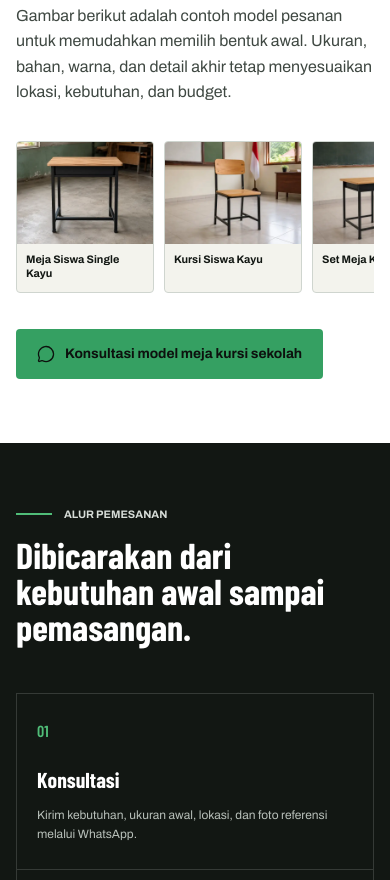
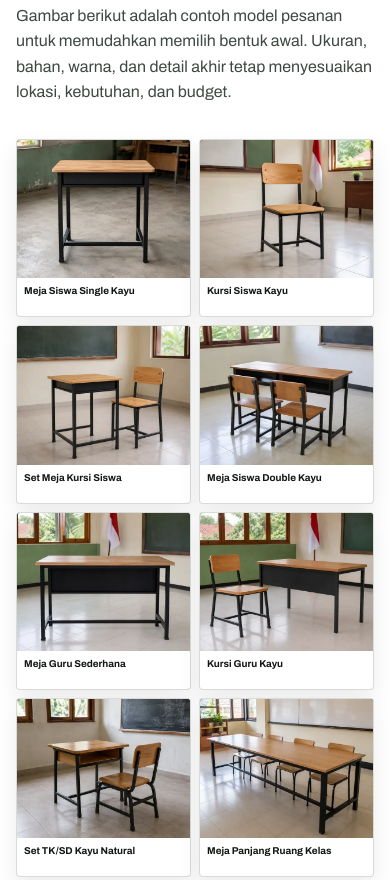
Before and after one commit to nsyrah3/hijaoe-website, a website: page layanan/meja-kursi-sekolah-makassar.html in a window 390 px wide. Shown: the part 2393-3273 px from the top of the page. Drawn offline with nearby package versions, Linux system fonts and the light colour scheme.

Commit message:
fix: modernize service model gallery grid

```diff
--- a/assets/css/styles.css
+++ b/assets/css/styles.css
@@ -1485,30 +1485,25 @@ section[id] {
 }
 
 .service-model-gallery {
-  display: flex;
-  gap: 12px;
-  overflow-x: auto;
-  overscroll-behavior-x: contain;
-  padding: 2px 0 14px;
-  scroll-snap-type: x mandatory;
-  scrollbar-width: thin;
+  display: grid;
+  grid-template-columns: repeat(5, minmax(0, 1fr));
+  gap: 10px;
 }
 
 .service-model-gallery__item {
-  flex: 0 0 clamp(140px, 17vw, 190px);
   min-width: 0;
   margin: 0;
   overflow: hidden;
-  border: 1px solid var(--border-light);
+  border: 1px solid rgba(207, 213, 207, 0.82);
   border-radius: var(--radius-small);
-  background: var(--off-white);
-  scroll-snap-align: start;
+  background: var(--white);
+  box-shadow: 0 10px 24px rgba(10, 15, 11, 0.08);
 }
 
 .service-model-gallery__item img {
   display: block;
   width: 100%;
-  aspect-ratio: 4 / 3;
+  aspect-ratio: 5 / 4;
   height: auto;
   object-fit: cover;
   background: var(--charcoal-900);
@@ -1516,9 +1511,10 @@ section[id] {
 
 .service-model-gallery__item figcaption {
   margin: 0;
-  padding: 10px 11px 11px;
+  min-height: 40px;
+  padding: 8px 9px 9px;
   color: var(--charcoal-900);
-  font-size: 0.73rem;
+  font-size: 0.68rem;
   font-weight: 700;
   line-height: 1.25;
 }
@@ -2010,17 +2006,14 @@ section[id] {
   }
 
   .service-model-gallery {
-    gap: 10px;
-  }
-
-  .service-model-gallery__item {
-    flex-basis: 138px;
+    grid-template-columns: repeat(2, minmax(0, 1fr));
+    gap: 8px;
   }
 
   .service-model-gallery__item figcaption {
-    min-height: 48px;
-    padding: 9px;
-    font-size: 0.68rem;
+    min-height: 38px;
+    padding: 7px;
+    font-size: 0.62rem;
   }
 
   .project-preview__stage {
```
Also changed, not shown: tests/styles.test.js (+9 -5 lines).
